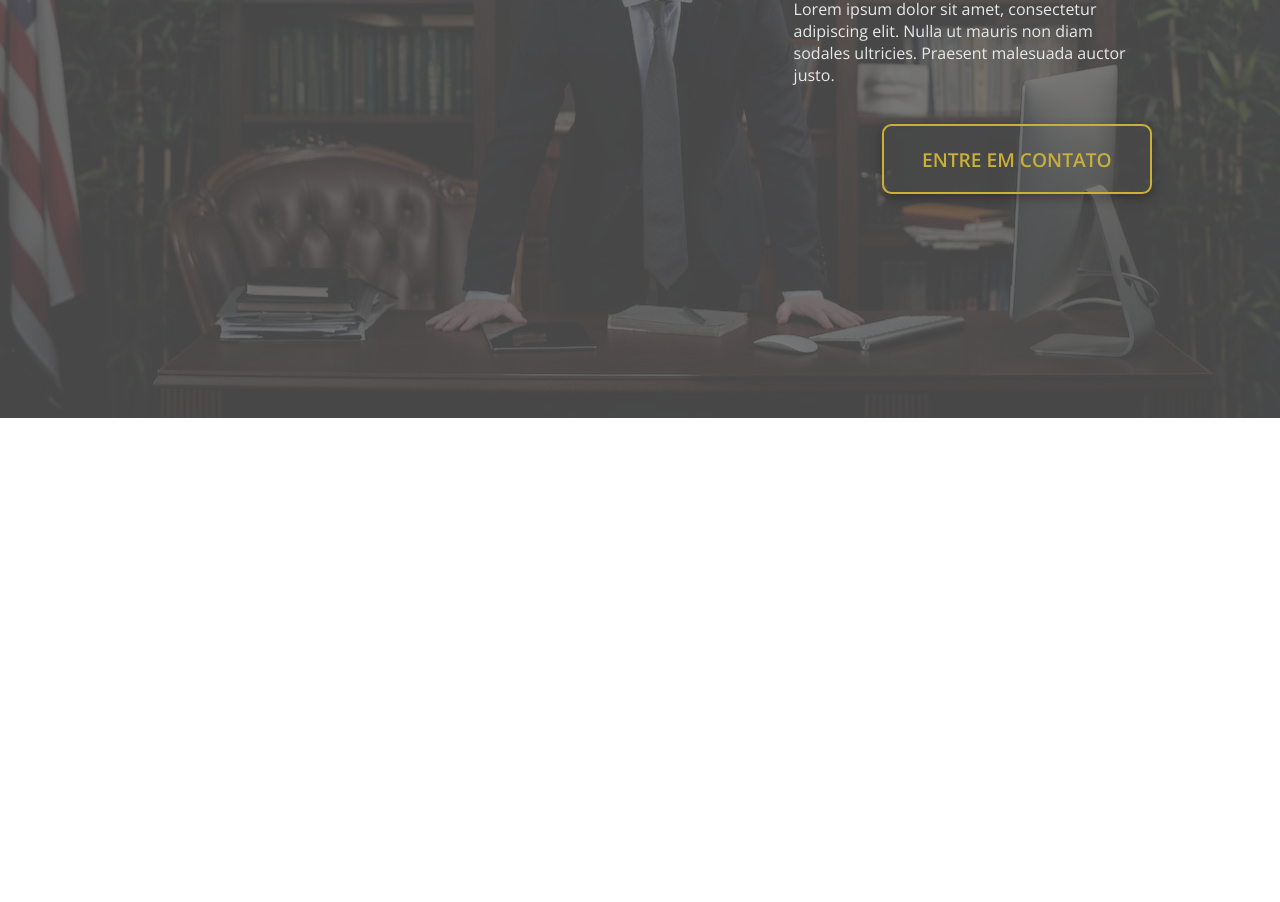
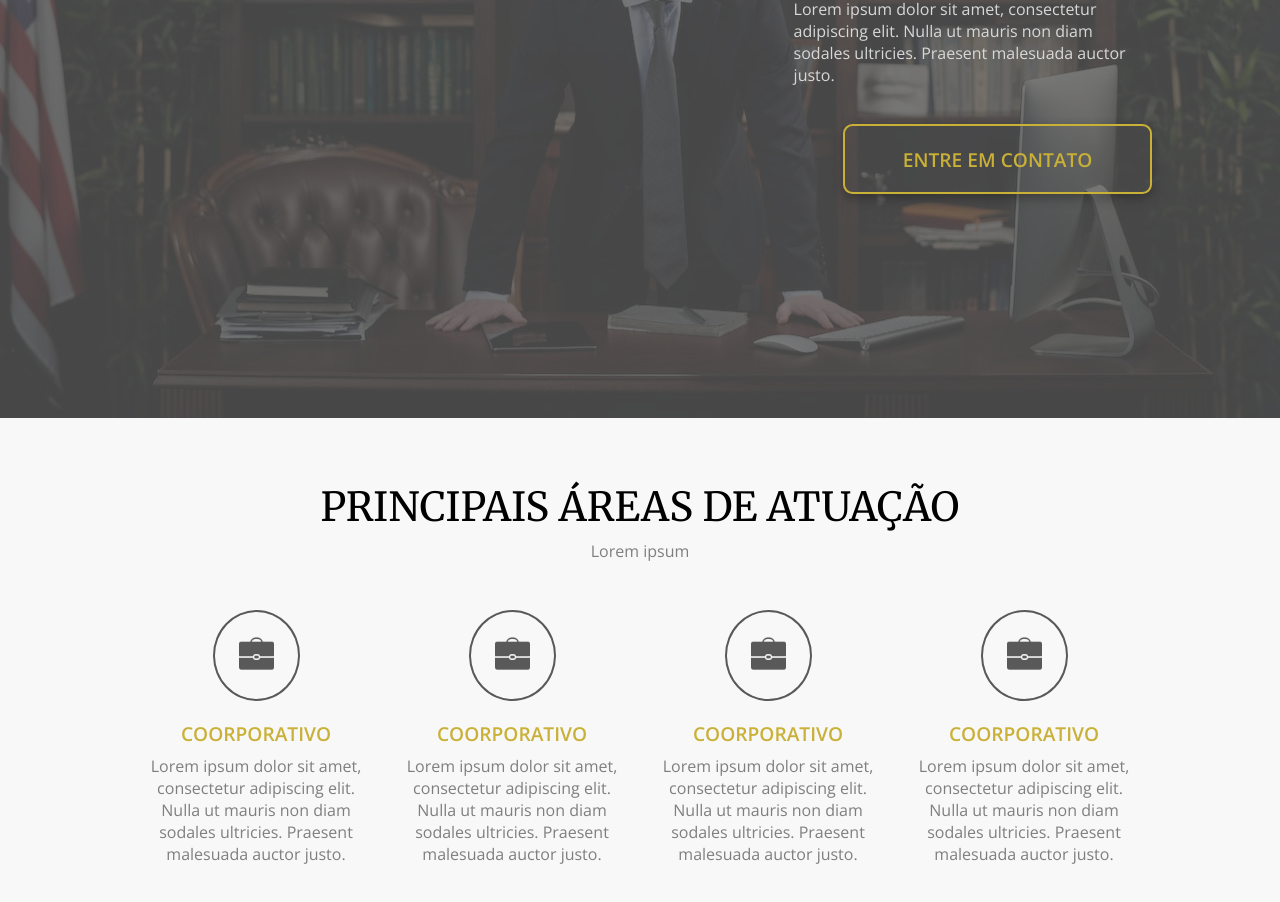
Before and after one commit to mrffilipe/landing-page-lawyer-victor-santos, a Next.js app: page / in a window 1280 px wide. Shown: the part 360-1262 px from the top of the page. Before the commit the page ends 800 px from the top, so only its background shows below. Built offline with nearby package versions, Linux system fonts and the light colour scheme.

Commit message:
Adding AreasOfExpertise components

```diff
--- a/src/app/page.tsx
+++ b/src/app/page.tsx
@@ -1,9 +1,13 @@
 import styles from './page.module.css'
 
 import Welcome from '@/components/Welcome'
+import AreasOfExpertise from '@/components/AreasOfExpertise'
 
 export default function Home() {
   return (
-    <Welcome />
+    <>
+      <Welcome />
+      <AreasOfExpertise />
+    </>
   )
 }
--- /dev/null
+++ b/src/components/AreasOfExpertise/index.tsx
@@ -0,0 +1,54 @@
+import styles from './styles.module.css'
+
+import Image from 'next/image'
+
+import BusinessIcon from '@/assets/svg/business.png'
+
+const AreasOfExpertise = () => {
+    return (
+        <section className={styles.areas_expertise}>
+            <h1>Principais áreas de atuação</h1>
+            <p>Lorem ipsum</p>
+            <div className={styles.areas}>
+                <div className={styles.area}>
+                    <div className={styles.icon}>
+                        <Image src={BusinessIcon} alt='Business Icons8' />
+                    </div>
+                    <span>Coorporativo</span>
+                    <p>
+                        Lorem ipsum dolor sit amet, consectetur adipiscing elit. Nulla ut mauris non diam sodales ultricies. Praesent malesuada auctor justo.
+                    </p>
+                </div>
+                <div className={styles.area}>
+                    <div className={styles.icon}>
+                        <Image src={BusinessIcon} alt='Business Icons8' />
+                    </div>
+                    <span>Coorporativo</span>
+                    <p>
+                        Lorem ipsum dolor sit amet, consectetur adipiscing elit. Nulla ut mauris non diam sodales ultricies. Praesent malesuada auctor justo.
+                    </p>
+                </div>
+                <div className={styles.area}>
+                    <div className={styles.icon}>
+                        <Image src={BusinessIcon} alt='Business Icons8' />
+                    </div>
+                    <span>Coorporativo</span>
+                    <p>
+                        Lorem ipsum dolor sit amet, consectetur adipiscing elit. Nulla ut mauris non diam sodales ultricies. Praesent malesuada auctor justo.
+                    </p>
+                </div>
+                <div className={styles.area}>
+                    <div className={styles.icon}>
+                        <Image src={BusinessIcon} alt='Business Icons8' />
+                    </div>
+                    <span>Coorporativo</span>
+                    <p>
+                        Lorem ipsum dolor sit amet, consectetur adipiscing elit. Nulla ut mauris non diam sodales ultricies. Praesent malesuada auctor justo.
+                    </p>
+                </div>
+            </div>
+        </section>
+    )
+}
+
+export default AreasOfExpertise
--- /dev/null
+++ b/src/components/AreasOfExpertise/styles.module.css
@@ -0,0 +1,63 @@
+.areas_expertise {
+    padding: 2em 1em;
+}
+
+.areas_expertise h1 {
+    text-transform: uppercase;
+    text-align: center;
+    font-weight: 500;
+}
+
+.areas_expertise p {
+    text-align: center;
+    color: #7f7f7f;
+}
+
+.areas {
+    margin-top: 3em;
+}
+
+.area {
+    margin-bottom: 4em;
+    display: flex;
+    align-items: center;
+    flex-direction: column;
+}
+
+.area .icon {
+    padding: 1.5em;
+    border-radius: 50%;
+    border: 2px solid var(--secondary-color);
+}
+
+.area .icon img {
+    width: 35px;
+    height: auto;
+}
+
+.area span {
+    margin-top: 1em;
+    text-transform: uppercase;
+    color: var(--accent-color);
+    font-size: 1.2em;
+    font-weight: 700;
+}
+
+.area p {
+    color: #7f7f7f;
+}
+
+@media screen and (min-width: 1280px) {
+    .areas_expertise {
+        padding: 4em 8em;
+    }
+
+    .areas {
+        display: flex;
+    }
+
+    .area {
+        margin: 0 .5em;
+        margin-bottom: 0;
+    }
+}
--- a/src/components/LinkButton/styles.module.css
+++ b/src/components/LinkButton/styles.module.css
@@ -3,7 +3,7 @@
     text-decoration: none;
     text-transform: uppercase;
     text-align: center;
-    padding: 1em 2em;
+    padding: 1em 3em;
     border-radius: .5em;
     border: 2px solid var(--accent-color);
     color: var(--accent-color);
--- a/src/components/Welcome/styles.module.css
+++ b/src/components/Welcome/styles.module.css
@@ -28,7 +28,7 @@
 
 .text p {
     margin-top: 1em;
-    color: #e8e8e8;
+    color: #d8d8d8;
 }
 
 .text .button {
```
Also changed, not shown: src/assets/svg/business.png (added).
